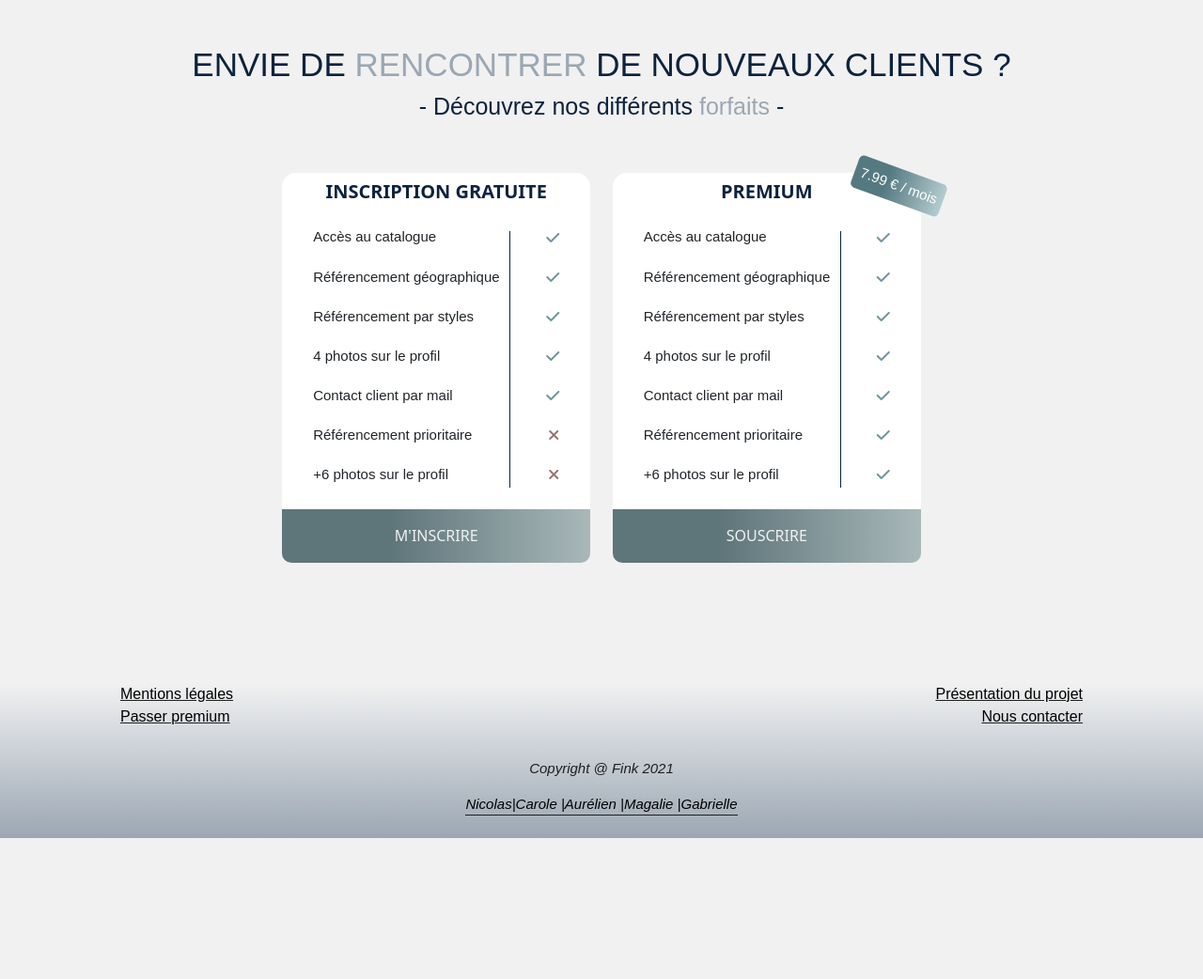
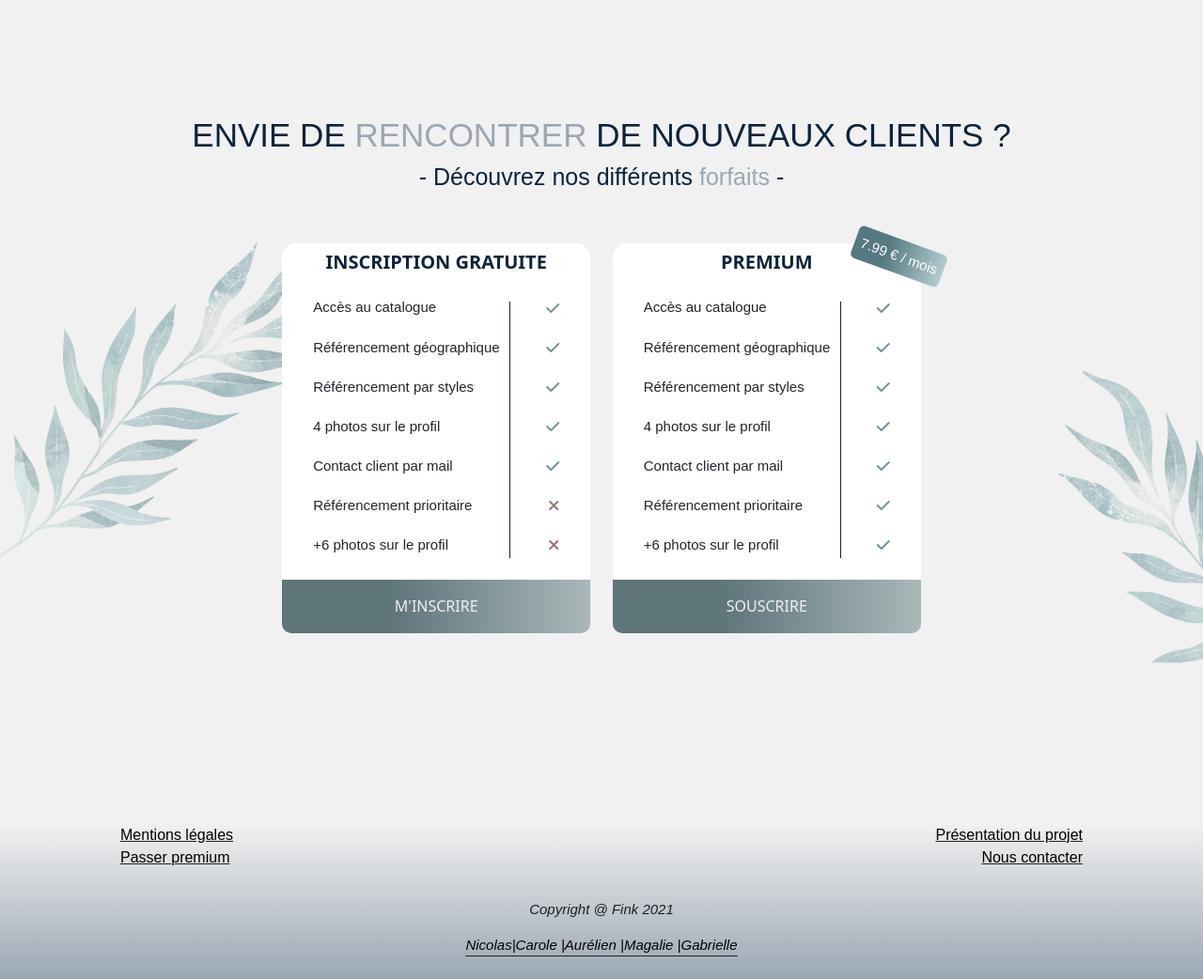
Before and after one commit to F-ink/fink, a Symfony app: template templates/info/premium.html.twig in a window 1280 px wide. Shown: the part 122-1164 px from the top of the page at 94% size. Before the commit the page ends 1014 px from the top, so only its background shows below. Run offline with Twig, Linux system fonts and the light colour scheme; the template is opened without the code that fills it, so the values that code supplies are empty; some libraries are stand-ins or nearby versions; some web fonts are replaced.

Commit message:
backgrounds

```diff
--- a/public/styles/premium.css
+++ b/public/styles/premium.css
@@ -1,3 +1,13 @@
+.bg-feuille2 {
+    background-image: url(../img/bgfeuillepremium.svg);
+    position: sticky;
+    background-repeat: no-repeat;
+    background-position: 0 67%;
+    background-size: cover;
+    padding: 75px 0;
+
+}
+
 .forfait {
     background-color: white;
     border-radius: 15px;
--- a/templates/info/premium.html.twig
+++ b/templates/info/premium.html.twig
@@ -24,7 +24,7 @@
 	{% block header %}
 		{% include 'main/header.html.twig' %}
 	{% endblock header %}
-
+<div class="bg-feuille2">
 {# Bouton To the Top #}
 		<a id="gotop"></a>
 
@@ -144,7 +144,7 @@
 		</div>
 
 	</div>
-
+</div>
 	{# ici le footer #}
 	{% block footer %}
 		{% include 'main/footer.html.twig' %}
```
Also changed, not shown: public/cover_picture/60b234def2a66.jpg (added), public/cover_picture/60b23660d1156.png (added), public/cover_picture/60b236d46b676.png (added), public/cover_picture/60b23748a4dcc.png (added), public/img/bgfeuillepremium.svg (added).
